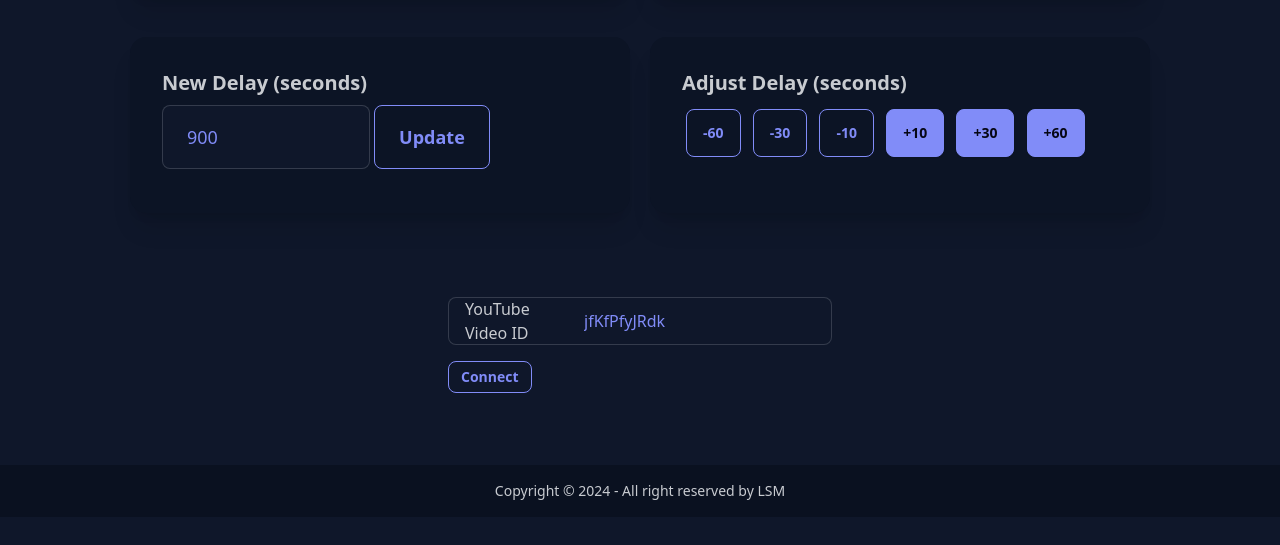
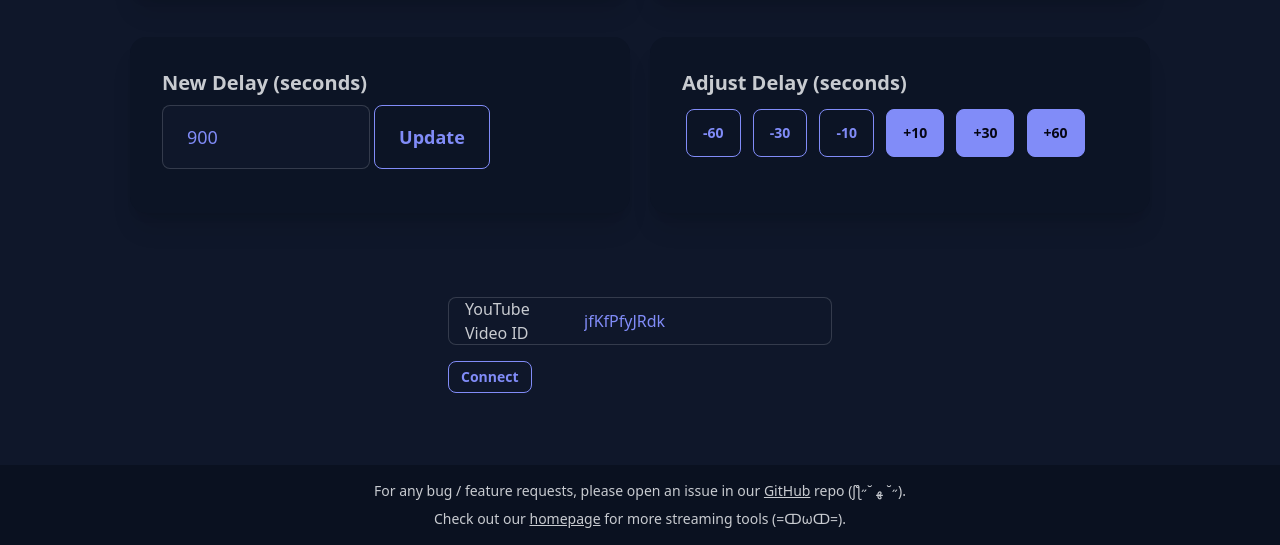
Before and after one commit to live-miracles/delayed-yt, a plain HTML site: page controls.html in a window 1280 px wide. Shown: the part 287-832 px from the top of the page. Before the commit the page ends 804 px from the top, so only its background shows below. Drawn offline with Linux system fonts and the light colour scheme.

Commit message:
change domain name

```diff
--- a/controls.html
+++ b/controls.html
@@ -6,7 +6,7 @@
     <title>YAD: YouTube Auto Delay</title>
     <script src="./controls.js" defer></script>
     <link rel="stylesheet" href="./output.css" />
-    <link rel="icon" type="image/png" href="./isha-logo.png" />
+    <link rel="icon" type="image/png" href="logo.png" />
   </head>
   <body>
     <div class="navbar mb-2 bg-base-100">
@@ -15,7 +15,7 @@
       </div>
       <div class="flex-none">
         <ul class="menu menu-horizontal px-1">
-          <li><a href="https://github.com/isha-live/delayed-yt/" target="_blank">GitHub</a></li>
+          <li><a href="https://github.com/live-miracles/delayed-yt/" target="_blank">GitHub</a></li>
         </ul>
       </div>
     </div>
@@ -75,7 +75,11 @@
 
     <footer class="footer footer-center mt-10 bg-base-300 p-4 text-base-content">
       <aside>
-        <p>Copyright © 2024 - All right reserved by LSM</p>
+        <p>
+          For any bug / feature requests, please open an issue in our
+          <a class="link" href="https://github.com/live-miracles/delayed-yt/" target="_blank">GitHub</a> repo (ʃƪ˶˘ ﻬ ˘˶).
+        </p>
+        <p>Check out our <a class="link" href="/">homepage</a> for more streaming tools (=ↀωↀ=).</p>
       </aside>
     </footer>
   </body>
```
Also changed, not shown: index.html (+3 -3 lines), README.md, isha-logo.png (deleted), logo.png (added).
